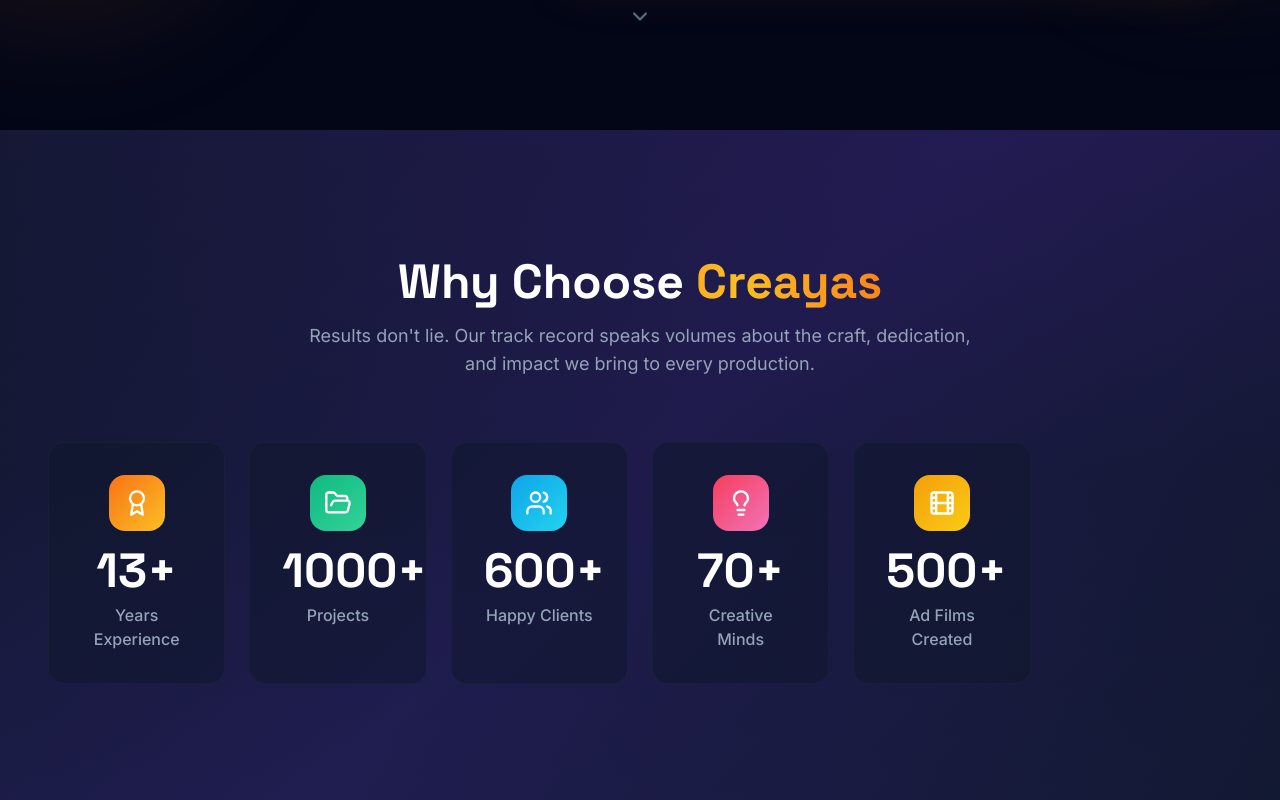
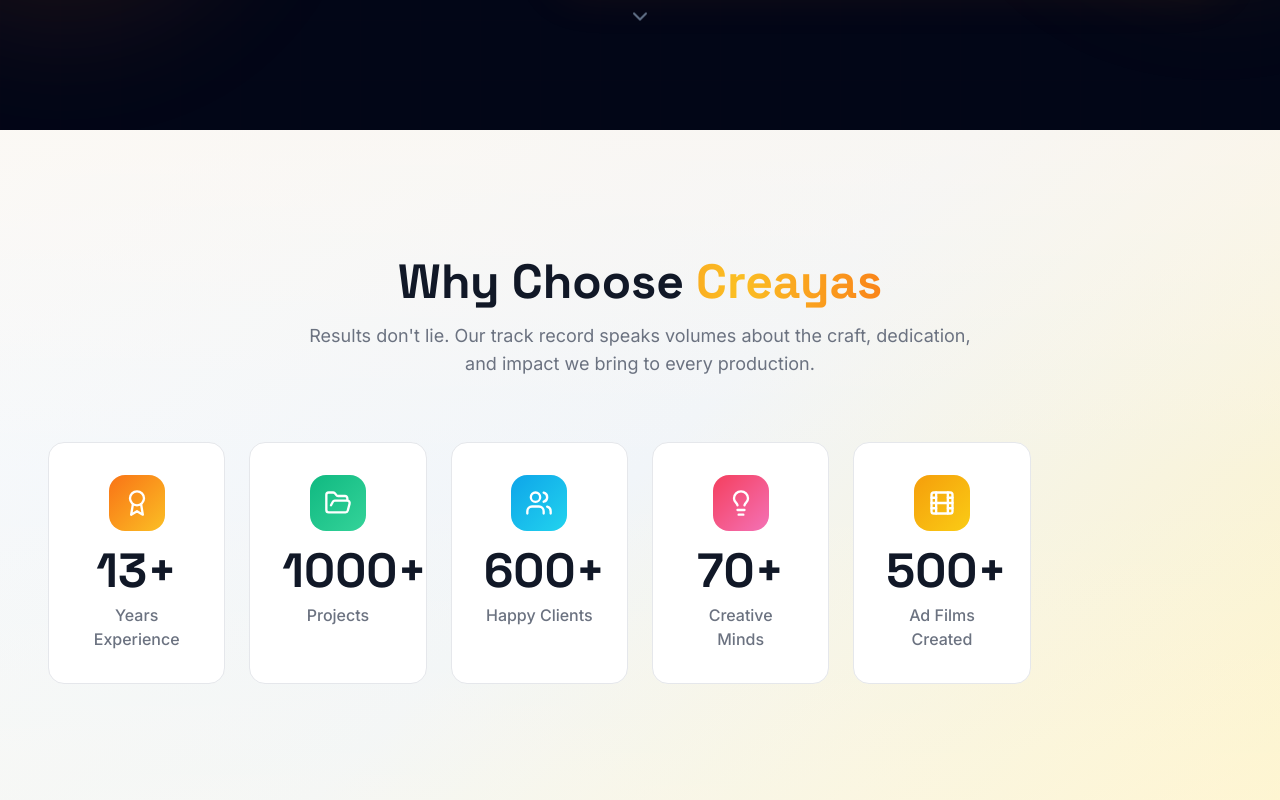
Before and after one commit to venkey3413/Creyas-advs, a React (Vite) app: page / in a window 1280 px wide. Shown: the part 520-1320 px from the top of the page. Built offline with nearby package versions, Linux system fonts and the light colour scheme.

Commit message:
feat: alternating light and dark backgrounds across sections

```diff
--- a/src/components/Industries.tsx
+++ b/src/components/Industries.tsx
@@ -27,9 +27,9 @@
   const { ref, isVisible } = useScrollAnimation();
 
   return (
-    <section id="industries" className="relative section-padding overflow-hidden" style={{ background: 'linear-gradient(135deg, #0f172a 0%, #1c1917 50%, #0f1729 100%)' }}>
-      <div className="absolute inset-0 bg-gradient-to-br from-amber-900/10 via-transparent to-orange-900/10" />
-      <div className="absolute inset-0 opacity-[0.03]"
+    <section id="industries" className="relative section-padding overflow-hidden" style={{ background: 'linear-gradient(135deg, #f0fdf4 0%, #f8fafc 50%, #fef9f0 100%)' }}>
+      <div className="absolute inset-0 bg-gradient-to-br from-emerald-50/50 via-transparent to-amber-50/30" />
+      <div className="absolute inset-0 opacity-[0.04]"
         style={{
           backgroundImage: `radial-gradient(circle, rgba(249,115,22,0.5) 1px, transparent 1px)`,
           backgroundSize: '30px 30px',
@@ -39,10 +39,10 @@
       <div className="relative container-max">
         <div ref={ref as React.RefObject<HTMLDivElement>} className={`text-center mb-16 ${isVisible ? 'animate-on-scroll visible' : 'animate-on-scroll'}`}>
           <p className="text-primary-400 font-semibold text-sm tracking-wider uppercase mb-3">Sectors We Serve</p>
-          <h2 className="font-heading text-3xl md:text-4xl lg:text-5xl font-bold text-white mb-4">
+          <h2 className="font-heading text-3xl md:text-4xl lg:text-5xl font-bold text-gray-900 mb-4">
             Industries We <span className="shimmer-text">Excel In</span>
           </h2>
-          <p className="text-dark-400 text-lg max-w-2xl mx-auto">
+          <p className="text-gray-500 text-lg max-w-2xl mx-auto">
             Whether it's a high-energy TVC or a nuanced corporate film, we deliver stunning visual narratives across every sector.
           </p>
         </div>
@@ -63,7 +63,7 @@
   return (
     <div
       ref={ref as React.RefObject<HTMLDivElement>}
-      className={`group flex flex-col items-center text-center p-5 md:p-6 rounded-2xl bg-dark-900/30 border border-dark-800/30 hover:border-primary-500/30 transition-all duration-500 hover:-translate-y-2 hover:shadow-xl hover:shadow-primary-500/5 cursor-pointer ${
+      className={`group flex flex-col items-center text-center p-5 md:p-6 rounded-2xl bg-white border border-gray-200 hover:border-primary-500/50 transition-all duration-500 hover:-translate-y-2 hover:shadow-xl hover:shadow-primary-500/10 cursor-pointer ${
         isVisible ? 'animate-on-scroll-scale visible' : 'animate-on-scroll-scale'
       }`}
       style={{ transitionDelay: `${index * 50}ms` }}
@@ -71,7 +71,7 @@
       <div className="w-14 h-14 rounded-2xl bg-primary-500/10 flex items-center justify-center mb-3 group-hover:bg-primary-500/20 group-hover:scale-110 transition-all duration-300">
         <industry.icon className="w-7 h-7 text-primary-400 group-hover:text-primary-300 transition-colors" />
       </div>
-      <p className="text-dark-300 group-hover:text-white font-medium text-sm transition-colors duration-300">
+      <p className="text-gray-600 group-hover:text-gray-900 font-medium text-sm transition-colors duration-300">
         {industry.name}
       </p>
     </div>
--- a/src/components/Stats.tsx
+++ b/src/components/Stats.tsx
@@ -20,7 +20,7 @@
         (animRef as React.MutableRefObject<HTMLDivElement | null>).current = node;
         (ref as React.MutableRefObject<HTMLDivElement | null>).current = node;
       }}
-      className={`group relative bg-dark-900/50 border border-dark-800/50 rounded-2xl p-6 md:p-8 text-center hover:border-primary-500/30 transition-all duration-500 hover:-translate-y-2 hover:shadow-2xl hover:shadow-primary-500/5 ${
+      className={`group relative bg-white border border-gray-200 rounded-2xl p-6 md:p-8 text-center hover:border-primary-500/50 transition-all duration-500 hover:-translate-y-2 hover:shadow-2xl hover:shadow-primary-500/10 ${
         isVisible ? 'animate-on-scroll-scale visible' : 'animate-on-scroll-scale'
       }`}
       style={{ transitionDelay: `${index * 100}ms` }}
@@ -28,10 +28,10 @@
       <div className={`w-14 h-14 mx-auto mb-4 rounded-2xl bg-gradient-to-br ${stat.color} flex items-center justify-center group-hover:scale-110 transition-transform duration-300`}>
         <stat.icon className="w-7 h-7 text-white" />
       </div>
-      <div className="font-heading text-4xl md:text-5xl font-bold text-white mb-2">
+      <div className="font-heading text-4xl md:text-5xl font-bold text-gray-900 mb-2">
         {count}{stat.suffix}
       </div>
-      <p className="text-dark-400 font-medium">{stat.label}</p>
+      <p className="text-gray-500 font-medium">{stat.label}</p>
     </div>
   );
 }
@@ -40,14 +40,14 @@
   const { ref, isVisible } = useScrollAnimation();
 
   return (
-    <section id="stats" className="relative section-padding overflow-hidden" style={{ background: 'linear-gradient(135deg, #0f172a 0%, #1e1b4b 50%, #0f172a 100%)' }}>
-      <div className="absolute inset-0 bg-gradient-to-b from-violet-900/10 via-transparent to-indigo-900/10" />
+    <section id="stats" className="relative section-padding overflow-hidden" style={{ background: 'linear-gradient(135deg, #f8fafc 0%, #f1f5f9 50%, #fef3c7 100%)' }}>
+      <div className="absolute inset-0 bg-gradient-to-b from-orange-50/50 via-transparent to-amber-50/30" />
       <div ref={ref as React.RefObject<HTMLDivElement>} className="relative container-max">
         <div className={`text-center mb-16 ${isVisible ? 'animate-on-scroll visible' : 'animate-on-scroll'}`}>
-          <h2 className="font-heading text-3xl md:text-4xl lg:text-5xl font-bold text-white mb-4">
+          <h2 className="font-heading text-3xl md:text-4xl lg:text-5xl font-bold text-gray-900 mb-4">
             Why Choose <span className="shimmer-text">Creayas</span>
           </h2>
-          <p className="text-dark-400 text-lg max-w-2xl mx-auto">
+          <p className="text-gray-500 text-lg max-w-2xl mx-auto">
             Results don't lie. Our track record speaks volumes about the craft, dedication, and impact we bring to every production.
           </p>
         </div>
--- a/src/components/WhyUs.tsx
+++ b/src/components/WhyUs.tsx
@@ -14,19 +14,19 @@
   const { ref, isVisible } = useScrollAnimation();
 
   return (
-    <section className="relative section-padding overflow-hidden" style={{ background: 'linear-gradient(135deg, #12001a 0%, #0f172a 50%, #1a0a00 100%)' }}>
-      <div className="absolute inset-0 bg-gradient-to-r from-purple-900/15 via-transparent to-primary-900/15" />
-      <div className="absolute bottom-0 left-0 w-[400px] h-[400px] bg-purple-500/5 rounded-full blur-3xl" />
+    <section className="relative section-padding overflow-hidden" style={{ background: 'linear-gradient(135deg, #fdf4ff 0%, #f8fafc 50%, #fff7ed 100%)' }}>
+      <div className="absolute inset-0 bg-gradient-to-r from-purple-50/50 via-transparent to-orange-50/30" />
+      <div className="absolute bottom-0 left-0 w-[400px] h-[400px] bg-purple-200/20 rounded-full blur-3xl" />
 
       <div className="relative container-max">
         <div className="grid lg:grid-cols-2 gap-16 items-center">
           <div ref={ref as React.RefObject<HTMLDivElement>}>
             <div className={`${isVisible ? 'animate-on-scroll-left visible' : 'animate-on-scroll-left'}`}>
-              <p className="text-primary-400 font-semibold text-sm tracking-wider uppercase mb-3">Why Us</p>
-              <h2 className="font-heading text-3xl md:text-4xl lg:text-5xl font-bold text-white mb-6">
+              <p className="text-primary-500 font-semibold text-sm tracking-wider uppercase mb-3">Why Us</p>
+              <h2 className="font-heading text-3xl md:text-4xl lg:text-5xl font-bold text-gray-900 mb-6">
                 Because We Go <span className="shimmer-text">Above & Beyond</span>
               </h2>
-              <p className="text-dark-400 text-lg leading-relaxed mb-8">
+              <p className="text-gray-500 text-lg leading-relaxed mb-8">
                 We don't just produce videos -- we engineer visual experiences that move people.
                 Every project is a fresh canvas, every deadline is sacred, and every client becomes a long-term partner.
               </p>
@@ -50,7 +50,7 @@
   return (
     <div
       ref={ref as React.RefObject<HTMLDivElement>}
-      className={`group bg-dark-900/50 border border-dark-800/50 rounded-2xl p-6 hover:border-primary-500/30 transition-all duration-500 hover:-translate-y-1 ${
+      className={`group bg-white border border-gray-200 rounded-2xl p-6 hover:border-primary-500/40 transition-all duration-500 hover:-translate-y-1 hover:shadow-xl ${
         isVisible ? 'animate-on-scroll-right visible' : 'animate-on-scroll-right'
       }`}
       style={{ transitionDelay: `${index * 100}ms` }}
@@ -58,8 +58,8 @@
       <div className="w-12 h-12 rounded-xl bg-primary-500/10 flex items-center justify-center mb-4 group-hover:bg-primary-500/20 transition-colors duration-300">
         <reason.icon className="w-6 h-6 text-primary-400" />
       </div>
-      <h3 className="font-heading font-bold text-white text-lg mb-2">{reason.title}</h3>
-      <p className="text-dark-400 text-sm leading-relaxed">{reason.desc}</p>
+      <h3 className="font-heading font-bold text-gray-900 text-lg mb-2">{reason.title}</h3>
+      <p className="text-gray-500 text-sm leading-relaxed">{reason.desc}</p>
     </div>
   );
 }
```
